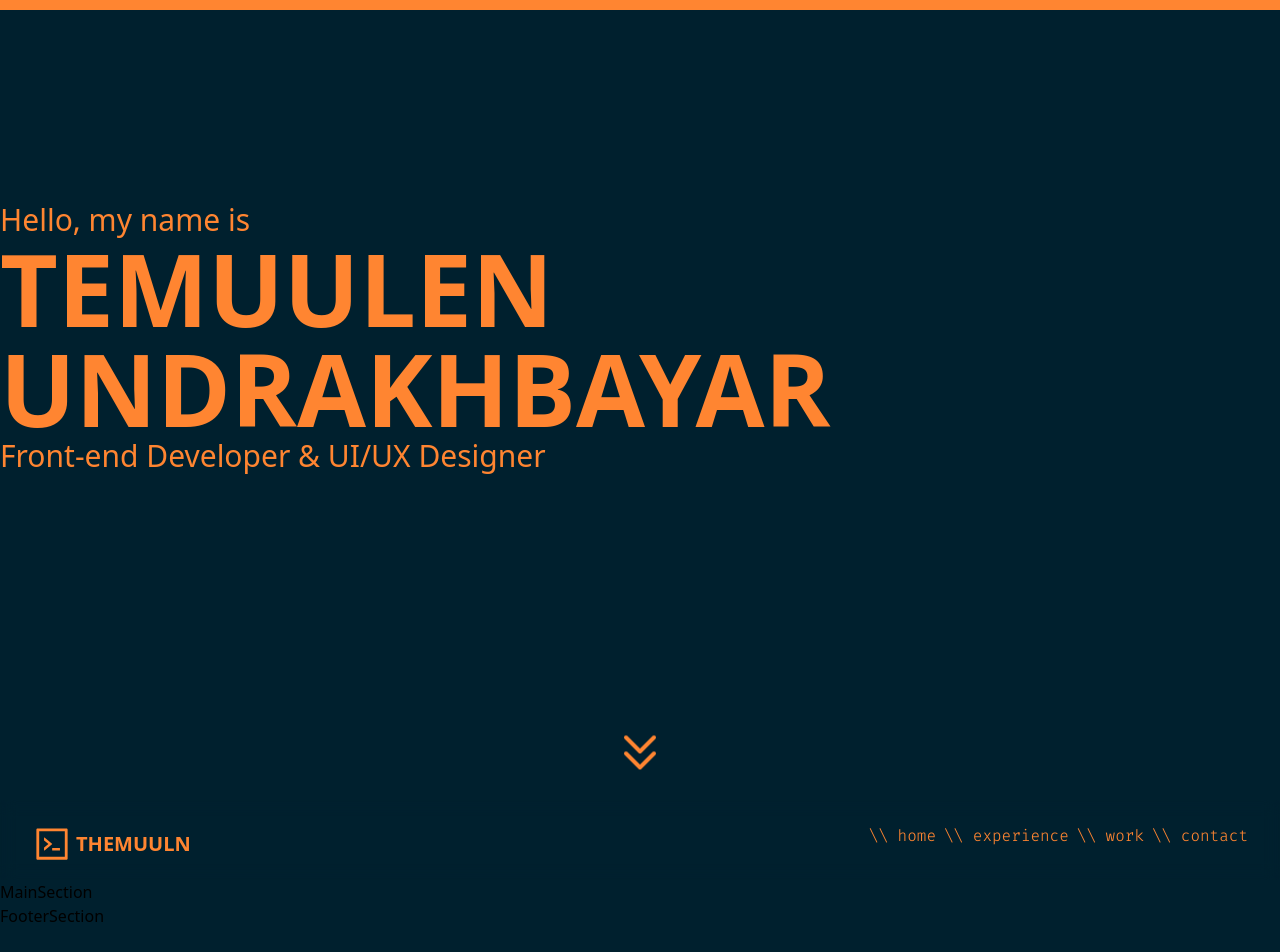
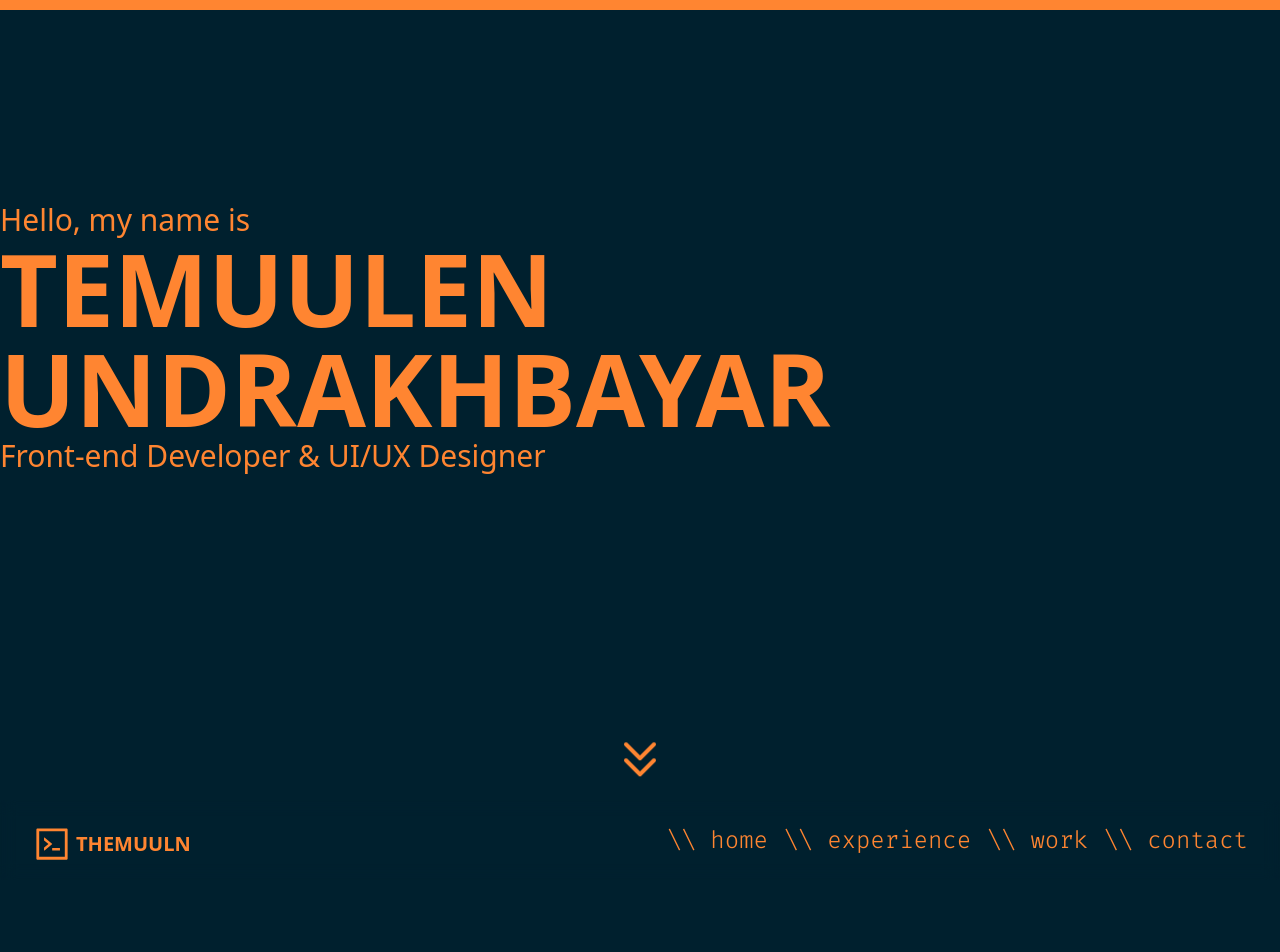
Before and after one commit to themuuln/final-portfolio, a Next.js app: page / in a window 1280 px wide. Shown: the top 952 px of the page. After the commit the page ends 880 px from the top, so only its background shows below. Built offline with nearby package versions, Linux system fonts and the light colour scheme.

Commit message:
update: clean, wrap up component split

```diff
--- a/app/page.tsx
+++ b/app/page.tsx
@@ -8,8 +8,8 @@ export default function Home() {
     <>
       <HeroSection />
       <HeaderSection />
-      <MainSection />
-      <FooterSection />
+      {/* <MainSection />
+      <FooterSection /> */}
     </>
   );
 }
--- /dev/null
+++ b/components/header/Buttons.tsx
@@ -0,0 +1,24 @@
+import { Fira_Code } from "@next/font/google";
+
+const firacode = Fira_Code({
+  subsets: ["latin"],
+  weight: "300",
+  variable: "--font-firacode",
+});
+
+type Props = {
+  context: String;
+};
+const Buttons = ({ context }: Props) => {
+  return (
+    <>
+      <div
+        className={`${firacode.className} cursor-pointer font-sans transition ease-linear hover:text-brand_main-300`}
+      >
+        \\ {context}
+      </div>
+    </>
+  );
+};
+
+export default Buttons;
--- /dev/null
+++ b/components/header/HeaderLeft.tsx
@@ -0,0 +1,20 @@
+import { IconContext } from "react-icons";
+import { AiOutlineCode } from "react-icons/ai";
+
+type Props = {
+  context: String;
+};
+const HeaderLeft = ({ context }: Props) => {
+  return (
+    <>
+      <div className="leftSideHeader flex items-center gap-1 text-xl font-bold text-brand_main-500">
+        <IconContext.Provider value={{ size: "2em" }}>
+          <AiOutlineCode />
+        </IconContext.Provider>
+        {context}
+      </div>
+    </>
+  );
+};
+
+export default HeaderLeft;
--- /dev/null
+++ b/components/header/HeaderRight.tsx
@@ -0,0 +1,16 @@
+import Buttons from "./Buttons";
+
+const HeaderRight = () => {
+  return (
+    <>
+      <div className="rightSideHeader flex gap-4 text-2xl font-bold text-brand_main-500">
+        <Buttons context={"home"} />
+        <Buttons context={"experience"} />
+        <Buttons context={"work"} />
+        <Buttons context={"contact"} />
+      </div>
+    </>
+  );
+};
+
+export default HeaderRight;
--- a/components/header/HeaderSection.tsx
+++ b/components/header/HeaderSection.tsx
@@ -1,9 +1,7 @@
 "use client";
-import { motion } from "framer-motion";
-import { HiCode } from "react-icons/hi";
-import { AiOutlineCode } from "react-icons/ai";
-import { IconContext } from "react-icons";
 import { Fira_Code } from "@next/font/google";
+import HeaderLeft from "./HeaderLeft";
+import HeaderRight from "./HeaderRight";
 
 const firacode = Fira_Code({
   subsets: ["latin"],
@@ -16,20 +14,8 @@ const HeaderSection = () => {
     <>
       <div className="sticky top-0 h-[80px] w-full py-6 px-8 backdrop-blur">
         <div className="flex justify-between">
-          <div className="leftSideHeader flex items-center gap-1 text-xl font-bold text-brand_main-500">
-            <IconContext.Provider value={{ size: "2em" }}>
-              <AiOutlineCode />
-            </IconContext.Provider>
-            THEMUULN
-          </div>
-          <div className="rightSideHeader flex gap-2 font-bold text-brand_main-500">
-            <div className={`${firacode.className} font-sans`}>\\ home</div>
-            <div className={`${firacode.className} font-sans`}>
-              \\ experience
-            </div>
-            <div className={`${firacode.className} font-sans`}>\\ work</div>
-            <div className={`${firacode.className} font-sans`}>\\ contact</div>
-          </div>
+          <HeaderLeft context={"THEMUULN"} />
+          <HeaderRight />
         </div>
       </div>
     </>
--- /dev/null
+++ b/components/hero/HeroGreetings.tsx
@@ -0,0 +1,14 @@
+import { motion } from "framer-motion";
+
+type Props = {
+  greetings: String;
+};
+const HelloGreetings = ({ greetings }: Props) => {
+  return (
+    <>
+      <motion.p className="text-3xl">{greetings}</motion.p>
+    </>
+  );
+};
+
+export default HelloGreetings;
--- /dev/null
+++ b/components/hero/HeroMyName.tsx
@@ -0,0 +1,26 @@
+import { motion } from "framer-motion";
+
+type Props = {
+  myName: String;
+};
+
+const HeroMyName = ({ myName }: Props) => {
+  return (
+    <>
+      <motion.p
+        initial={{ x: 100, y: 100, opacity: 0 }}
+        animate={{ x: 0, y: 0, opacity: 1 }}
+        transition={{
+          type: "spring",
+          stiffness: 100,
+          duration: 2,
+        }}
+        className="text-[100px] font-bold "
+      >
+        {myName}
+      </motion.p>
+    </>
+  );
+};
+
+export default HeroMyName;
--- a/components/hero/HeroSection.tsx
+++ b/components/hero/HeroSection.tsx
@@ -1,64 +1,31 @@
 "use client";
-import {
-  HiOutlineChevronDoubleDown,
-  HiOutlineChevronDoubleUp,
-} from "react-icons/hi";
-import { IconContext } from "react-icons";
-import { motion, useScroll, useSpring } from "framer-motion";
+import { motion } from "framer-motion";
+import ScrollDownAnimation from "./ScrollDownAnimation";
+import ScrollUpAnimation from "./ScrollUpAnimation";
+import Role from "./Role";
+import HeroMyName from "./HeroMyName";
+import HelloGreetings from "./HeroGreetings";
+import ProgressBar from "./ProgressBar";
 
 function HeroSection() {
-  // scroll length animation
-  const { scrollYProgress } = useScroll();
-  const scaleX = useSpring(scrollYProgress, {
-    stiffness: 100,
-    damping: 30,
-    restDelta: 0.001,
-  });
-
   return (
     <>
-      <motion.div
-        className="progress-bar fixed top-0 left-0 right-0 h-[10px] select-none  bg-brand_main-500"
-        style={{ scaleX }}
-      />
+      <ProgressBar />
       <main
         className={
-          " flex h-screen w-screen  items-center justify-center bg-brand_bg-500 text-brand_main-500"
+          "flex h-screen w-screen items-center justify-center bg-brand_bg-500 text-brand_main-500"
         }
       >
         <motion.div className="container flex h-full flex-col items-center justify-center">
           <div className="textContainer flex select-none flex-col justify-start text-7xl md:text-[16px]">
-            {/* <p>Hi, I&apos;m</p> */}
-            <motion.p className="text-3xl">Hello, my name is</motion.p>
-            <motion.p
-              initial={{ x: 100, y: 100, opacity: 0 }}
-              animate={{ x: 0, y: 0, opacity: 1 }}
-              transition={{
-                type: "spring",
-                stiffness: 100,
-                duration: 2,
-              }}
-              className="text-[100px] font-bold "
-            >
-              TEMUULEN UNDRAKHBAYAR
-            </motion.p>
-            <div className="h-40 w-full bg-brand_bg-500">
-              <motion.p
-                initial={{ x: -100, opacity: 0 }}
-                animate={{ x: 0, opacity: 1 }}
-                className="text-3xl "
-              >
-                Front-end Developer & UI/UX Designer
-              </motion.p>
-            </div>
+            <HelloGreetings greetings={"Hello, my name is"} />
+            {/* <HelloGreetings greetings={"Hi, I'm"} /> */}
+            <HeroMyName myName={"TEMUULEN UNDRAKHBAYAR"} />
+            <Role role={"Front-end Developer & UI/UX Designer"} />
           </div>
         </motion.div>
-        <IconContext.Provider value={{ size: "3em" }}>
-          <HiOutlineChevronDoubleDown className="absolute bottom-4 animate-bounce select-none" />
-        </IconContext.Provider>
-        {/* <IconContext.Provider value={{ size: "3em" }}>
-          <HiOutlineChevronDoubleUp className="fixed p-2 border-2 rounded-full bottom-4 right-4 border-brand_main-500" />
-        </IconContext.Provider> */}
+        <ScrollDownAnimation />
+        {/* <ScrollUpAnimation /> */}
       </main>
     </>
   );
--- /dev/null
+++ b/components/hero/ProgressBar.tsx
@@ -0,0 +1,22 @@
+"use client";
+import { motion, useScroll, useSpring } from "framer-motion";
+
+const ProgressBar = () => {
+  // scroll length animation
+  const { scrollYProgress } = useScroll();
+  const scaleX = useSpring(scrollYProgress, {
+    stiffness: 100,
+    damping: 30,
+    restDelta: 0.001,
+  });
+  return (
+    <>
+      <motion.div
+        className="progress-bar fixed top-0 left-0 right-0 h-[10px] select-none  bg-brand_main-500"
+        style={{ scaleX }}
+      />
+    </>
+  );
+};
+
+export default ProgressBar;
--- /dev/null
+++ b/components/hero/Role.tsx
@@ -0,0 +1,23 @@
+import { motion } from "framer-motion";
+
+type Props = {
+  role: String;
+};
+
+const Role = ({ role }: Props) => {
+  return (
+    <>
+      <div className="h-40 w-full bg-brand_bg-500">
+        <motion.p
+          initial={{ x: -100, opacity: 0 }}
+          animate={{ x: 0, opacity: 1 }}
+          className="text-3xl "
+        >
+          Front-end Developer & UI/UX Designer
+        </motion.p>
+      </div>
+    </>
+  );
+};
+
+export default Role;
--- /dev/null
+++ b/components/hero/ScrollDownAnimation.tsx
@@ -0,0 +1,14 @@
+import { IconContext } from "react-icons";
+import { HiOutlineChevronDoubleDown } from "react-icons/hi";
+
+const ScrollDownAnimation = () => {
+  return (
+    <>
+      <IconContext.Provider value={{ size: "3em" }}>
+        <HiOutlineChevronDoubleDown className="absolute bottom-4 animate-bounce select-none" />
+      </IconContext.Provider>
+    </>
+  );
+};
+
+export default ScrollDownAnimation;
--- /dev/null
+++ b/components/hero/ScrollUpAnimation.tsx
@@ -0,0 +1,14 @@
+import { IconContext } from "react-icons";
+import { HiOutlineChevronDoubleUp } from "react-icons/hi";
+
+const ScrollUpAnimation = () => {
+  return (
+    <>
+      <IconContext.Provider value={{ size: "3em" }}>
+        <HiOutlineChevronDoubleUp className="fixed bottom-4 right-4 rounded-full border-2 border-brand_main-500 p-2" />
+      </IconContext.Provider>
+    </>
+  );
+};
+
+export default ScrollUpAnimation;
```
